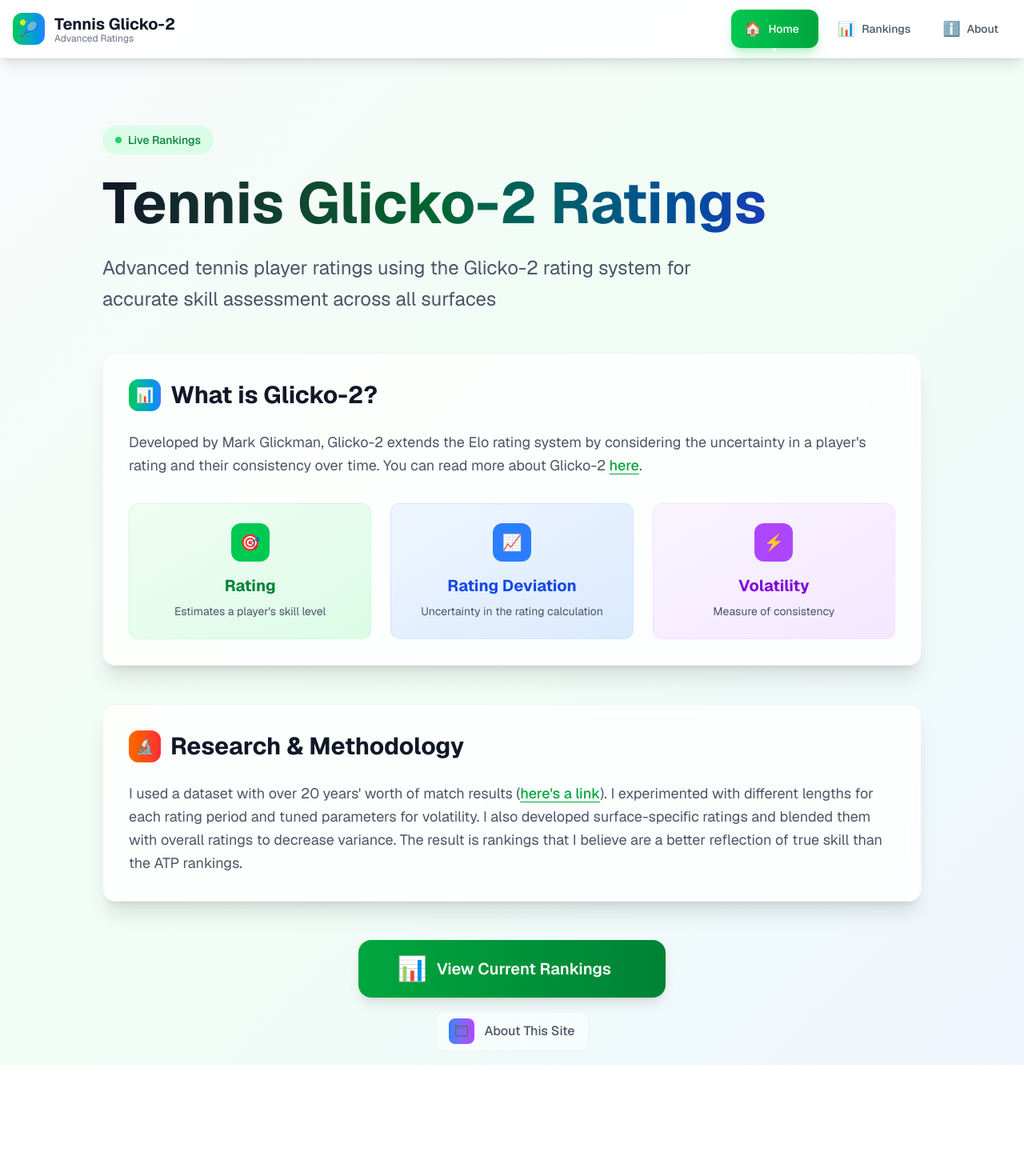
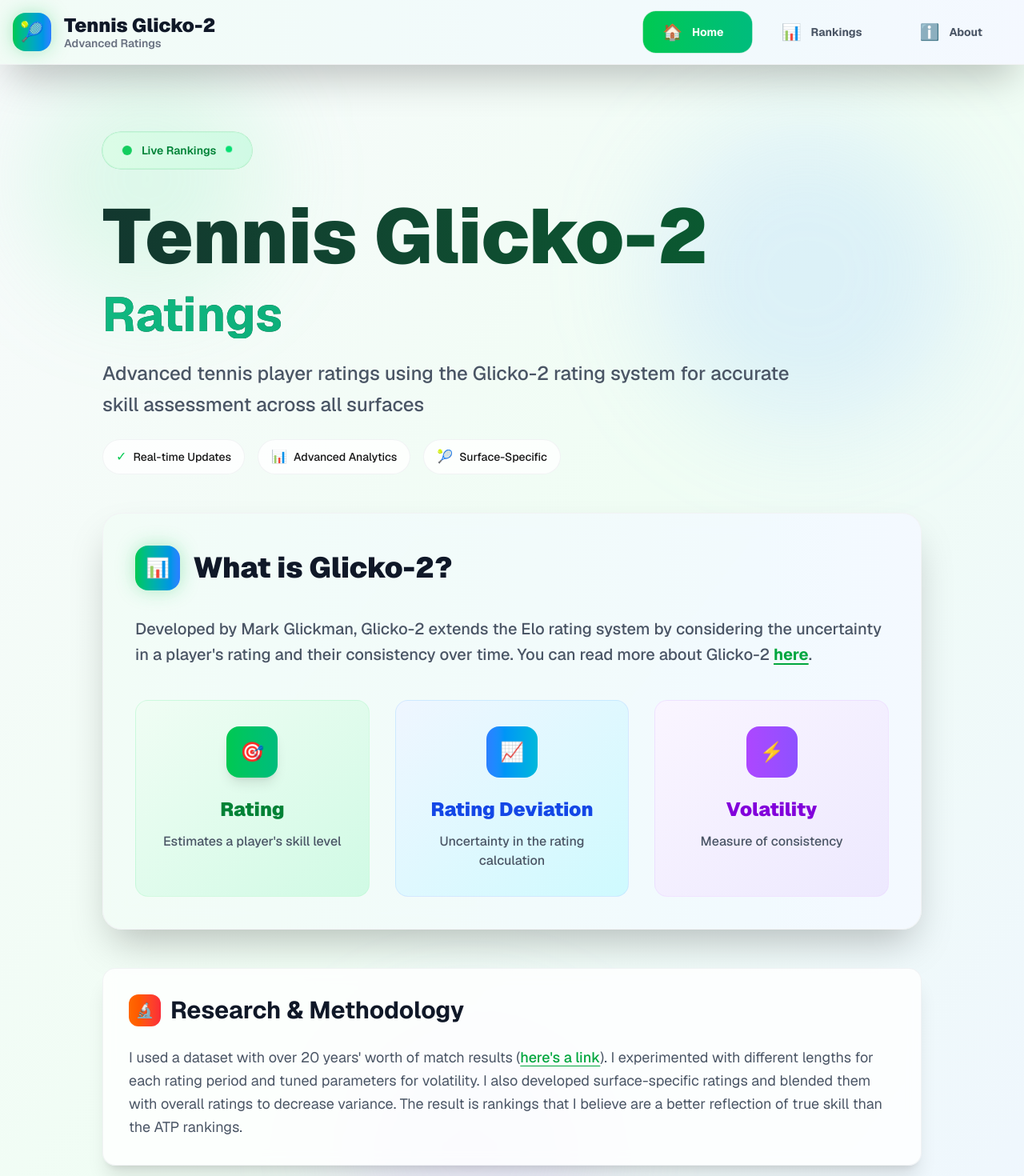
Before and after one commit to devenhagen/tennis-ratings-website, a Next.js app: page / in a window 1280 px wide. Shown: the top 1470 px of the page at 80% size. Before the commit the page ends 1331 px from the top, so only its background shows below. Built offline with nearby package versions, Linux system fonts and the light colour scheme.

Commit message:
sleeker UI

```diff
--- a/app/components/Navbar.tsx
+++ b/app/components/Navbar.tsx
@@ -13,43 +13,42 @@ export default function Navbar() {
   ];
 
   return (
-    <nav className="bg-white/90 dark:bg-gray-900/90 backdrop-blur-md shadow-lg border-b border-gray-200/50 dark:border-gray-700/50 sticky top-0 z-50">
-      <div className="container mx-auto px-4">
-        <div className="flex items-center justify-between h-16 sm:h-18">
+    <nav className="bg-white/95 dark:bg-gray-900/95 backdrop-blur-xl shadow-2xl border-b border-gray-200/50 dark:border-gray-700/50 sticky top-0 z-50 relative">
+      <div className="absolute inset-0 bg-gradient-to-r from-green-500/5 to-blue-500/5"></div>
+      <div className="container mx-auto px-4 relative z-10">
+        <div className="flex items-center justify-between h-18 sm:h-20">
           {/* Logo/Brand */}
-          <Link href="/" className="group flex items-center space-x-3 hover:scale-105 transition-transform duration-300">
-            <div className="w-10 h-10 bg-gradient-to-r from-green-500 to-blue-500 rounded-xl flex items-center justify-center group-hover:from-green-600 group-hover:to-blue-600 transition-all duration-300">
-              <span className="text-xl">🎾</span>
+          <Link href="/" className="group flex items-center space-x-4 hover:scale-105 transition-all duration-500">
+            <div className="w-12 h-12 bg-gradient-to-r from-green-500 to-blue-500 rounded-2xl flex items-center justify-center group-hover:from-green-600 group-hover:to-blue-600 transition-all duration-500 shadow-lg group-hover:shadow-xl animate-glow">
+              <span className="text-2xl">🎾</span>
             </div>
             <div className="flex flex-col">
-              <span className="text-lg sm:text-xl font-bold text-gray-900 dark:text-white group-hover:text-green-600 dark:group-hover:text-green-400 transition-colors duration-300">
+              <span className="text-xl sm:text-2xl font-black text-gray-900 dark:text-white group-hover:text-green-600 dark:group-hover:text-green-400 transition-colors duration-500">
                 Tennis Glicko-2
               </span>
-              <span className="text-xs text-gray-500 dark:text-gray-400 -mt-1">
+              <span className="text-sm text-gray-500 dark:text-gray-400 -mt-1 font-semibold">
                 Advanced Ratings
               </span>
             </div>
           </Link>
 
           {/* Navigation Links */}
-          <div className="flex space-x-2">
+          <div className="flex space-x-3">
             {navItems.map((item) => (
               <Link
                 key={item.href}
                 href={item.href}
-                className={`group relative flex items-center space-x-2 px-4 py-2.5 rounded-xl transition-all duration-300 font-medium text-sm ${
+                className={`group relative overflow-hidden flex items-center space-x-3 px-6 py-3 rounded-2xl transition-all duration-500 font-bold text-sm premium-hover ${
                   pathname === item.href
-                    ? 'bg-gradient-to-r from-green-500 to-green-600 text-white shadow-lg shadow-green-500/25'
-                    : 'text-gray-600 dark:text-gray-300 hover:bg-gray-100 dark:hover:bg-gray-800 hover:text-gray-900 dark:hover:text-white'
+                    ? 'bg-gradient-to-r from-green-500 to-emerald-500 text-white shadow-2xl shadow-green-500/30 animate-pulse-glow'
+                    : 'text-gray-600 dark:text-gray-300 hover:bg-gradient-to-r hover:from-gray-100 hover:to-gray-200 dark:hover:from-gray-800 dark:hover:to-gray-700 hover:text-gray-900 dark:hover:text-white hover:shadow-lg'
                 }`}
               >
-                <span className="text-lg group-hover:scale-110 transition-transform duration-300">
+                <span className="text-xl group-hover:scale-125 transition-transform duration-300">
                   {item.icon}
                 </span>
-                <span className="hidden sm:inline">{item.label}</span>
-                {pathname === item.href && (
-                  <div className="absolute -bottom-1 left-1/2 transform -translate-x-1/2 w-1 h-1 bg-white rounded-full"></div>
-                )}
+                <span className="hidden sm:inline font-bold">{item.label}</span>
+                <div className="absolute inset-0 bg-gradient-to-r from-white/20 to-transparent opacity-0 group-hover:opacity-100 transition-opacity duration-300"></div>
               </Link>
             ))}
           </div>
--- a/app/globals.css
+++ b/app/globals.css
@@ -80,3 +80,137 @@ body {
 * {
   transition: background-color 0.2s ease, border-color 0.2s ease, color 0.2s ease;
 }
+
+/* Advanced animations */
+@keyframes float {
+  0%, 100% { transform: translateY(0px); }
+  50% { transform: translateY(-10px); }
+}
+
+@keyframes glow {
+  0%, 100% { box-shadow: 0 0 20px rgba(34, 197, 94, 0.3); }
+  50% { box-shadow: 0 0 40px rgba(34, 197, 94, 0.6); }
+}
+
+@keyframes shimmer {
+  0% { background-position: -200% 0; }
+  100% { background-position: 200% 0; }
+}
+
+@keyframes pulse-glow {
+  0%, 100% {
+    box-shadow: 0 0 0 0 rgba(34, 197, 94, 0.4);
+    transform: scale(1);
+  }
+  50% {
+    box-shadow: 0 0 0 10px rgba(34, 197, 94, 0);
+    transform: scale(1.05);
+  }
+}
+
+@keyframes gradient-shift {
+  0% { background-position: 0% 50%; }
+  50% { background-position: 100% 50%; }
+  100% { background-position: 0% 50%; }
+}
+
+/* Utility classes for advanced effects */
+.animate-float {
+  animation: float 6s ease-in-out infinite;
+}
+
+.animate-glow {
+  animation: glow 2s ease-in-out infinite;
+}
+
+.animate-shimmer {
+  background: linear-gradient(90deg, transparent, rgba(255,255,255,0.4), transparent);
+  background-size: 200% 100%;
+  animation: shimmer 2s infinite;
+}
+
+.animate-pulse-glow {
+  animation: pulse-glow 2s infinite;
+}
+
+.animate-gradient {
+  background-size: 400% 400%;
+  animation: gradient-shift 8s ease infinite;
+}
+
+/* Glass morphism utilities */
+.glass {
+  background: rgba(255, 255, 255, 0.1);
+  backdrop-filter: blur(10px);
+  border: 1px solid rgba(255, 255, 255, 0.2);
+}
+
+.glass-dark {
+  background: rgba(0, 0, 0, 0.1);
+  backdrop-filter: blur(10px);
+  border: 1px solid rgba(255, 255, 255, 0.1);
+}
+
+/* Premium hover effects */
+.premium-hover {
+  transition: all 0.4s cubic-bezier(0.4, 0, 0.2, 1);
+}
+
+.premium-hover:hover {
+  transform: translateY(-8px) scale(1.02);
+  box-shadow: 0 25px 50px -12px rgba(0, 0, 0, 0.25);
+}
+
+/* Text gradient utilities */
+.text-gradient {
+  background: linear-gradient(135deg, #667eea 0%, #764ba2 100%);
+  -webkit-background-clip: text;
+  -webkit-text-fill-color: transparent;
+  background-clip: text;
+}
+
+.text-gradient-green {
+  background: linear-gradient(135deg, #10b981 0%, #059669 100%);
+  -webkit-background-clip: text;
+  -webkit-text-fill-color: transparent;
+  background-clip: text;
+}
+
+/* Advanced button styles */
+.btn-premium {
+  position: relative;
+  overflow: hidden;
+  background: linear-gradient(135deg, #667eea 0%, #764ba2 100%);
+  border: none;
+  color: white;
+  font-weight: 600;
+  transition: all 0.3s ease;
+}
+
+.btn-premium::before {
+  content: '';
+  position: absolute;
+  top: 0;
+  left: -100%;
+  width: 100%;
+  height: 100%;
+  background: linear-gradient(90deg, transparent, rgba(255,255,255,0.2), transparent);
+  transition: left 0.5s;
+}
+
+.btn-premium:hover::before {
+  left: 100%;
+}
+
+/* Floating elements - removed for static emojis */
+.floating {
+  /* animation: float 3s ease-in-out infinite; */
+}
+
+.floating:nth-child(2) {
+  /* animation-delay: 0.5s; */
+}
+
+.floating:nth-child(3) {
+  /* animation-delay: 1s; */
+}
--- a/app/page.tsx
+++ b/app/page.tsx
@@ -3,68 +3,105 @@ import Navbar from "./components/Navbar";
 
 export default function Home() {
   return (
-    <div className="min-h-screen bg-gradient-to-br from-slate-50 via-green-50 to-blue-50 dark:from-slate-900 dark:via-gray-900 dark:to-gray-800">
+    <div className="min-h-screen bg-gradient-to-br from-slate-50 via-green-50 to-blue-50 dark:from-slate-900 dark:via-gray-900 dark:to-gray-800 relative overflow-hidden">
+      {/* Animated background elements */}
+      <div className="absolute inset-0 overflow-hidden">
+        <div className="absolute top-20 left-10 w-72 h-72 bg-green-300/20 rounded-full blur-3xl animate-float"></div>
+        <div className="absolute top-40 right-20 w-96 h-96 bg-blue-300/20 rounded-full blur-3xl animate-float" style={{animationDelay: '2s'}}></div>
+        <div className="absolute bottom-20 left-1/3 w-80 h-80 bg-purple-300/20 rounded-full blur-3xl animate-float" style={{animationDelay: '4s'}}></div>
+      </div>
+
       <Navbar />
-      <div className="font-sans grid grid-rows-[20px_1fr_20px] items-center justify-items-center min-h-screen p-4 pb-20 gap-8 sm:p-8">
+      <div className="font-sans grid grid-rows-[20px_1fr_20px] items-center justify-items-center min-h-screen p-4 pb-20 gap-8 sm:p-8 relative z-10">
       <main className="flex flex-col gap-12 row-start-2 items-center sm:items-start max-w-5xl">
         {/* Header Section */}
-        <div className="text-center sm:text-left space-y-6">
-          <div className="space-y-4">
-            <div className="inline-flex items-center gap-2 px-4 py-2 bg-green-100 dark:bg-green-900/30 text-green-700 dark:text-green-300 rounded-full text-sm font-medium">
-              <span className="w-2 h-2 bg-green-500 rounded-full animate-pulse"></span>
-              Live Rankings
+        <div className="text-center sm:text-left space-y-8">
+          <div className="space-y-6">
+            <div className="inline-flex items-center gap-3 px-6 py-3 bg-gradient-to-r from-green-100 to-emerald-100 dark:from-green-900/40 dark:to-emerald-900/40 text-green-700 dark:text-green-300 rounded-full text-sm font-semibold shadow-lg border border-green-200/50 dark:border-green-700/50 animate-pulse-glow">
+              <span className="w-3 h-3 bg-green-500 rounded-full animate-pulse"></span>
+              <span>Live Rankings</span>
+              <div className="w-2 h-2 bg-green-400 rounded-full animate-bounce"></div>
             </div>
-            <h1 className="text-5xl sm:text-7xl font-bold bg-gradient-to-r from-gray-900 via-green-800 to-blue-800 dark:from-white dark:via-green-300 dark:to-blue-300 bg-clip-text text-transparent leading-tight">
-              Tennis Glicko-2 Ratings
+            <h1 className="text-6xl sm:text-8xl font-black bg-gradient-to-r from-gray-900 via-green-800 to-blue-800 dark:from-white dark:via-green-300 dark:to-blue-300 bg-clip-text text-transparent leading-tight animate-gradient">
+              Tennis Glicko-2
+              <span className="block text-4xl sm:text-6xl font-bold text-gradient-green mt-2">
+                Ratings
+              </span>
             </h1>
-            <p className="text-xl sm:text-2xl text-gray-600 dark:text-gray-300 max-w-3xl leading-relaxed">
+            <p className="text-xl sm:text-2xl text-gray-600 dark:text-gray-300 max-w-4xl leading-relaxed font-medium">
               Advanced tennis player ratings using the Glicko-2 rating system for accurate skill assessment across all surfaces
             </p>
+            <div className="flex flex-wrap gap-4 items-center justify-center sm:justify-start">
+              <div className="flex items-center gap-2 px-4 py-2 bg-white/80 dark:bg-gray-800/80 rounded-full border border-gray-200/50 dark:border-gray-700/50">
+                <span className="text-green-500">✓</span>
+                <span className="text-sm font-medium">Real-time Updates</span>
+              </div>
+              <div className="flex items-center gap-2 px-4 py-2 bg-white/80 dark:bg-gray-800/80 rounded-full border border-gray-200/50 dark:border-gray-700/50">
+                <span className="text-blue-500">📊</span>
+                <span className="text-sm font-medium">Advanced Analytics</span>
+              </div>
+              <div className="flex items-center gap-2 px-4 py-2 bg-white/80 dark:bg-gray-800/80 rounded-full border border-gray-200/50 dark:border-gray-700/50">
+                <span className="text-purple-500">🎾</span>
+                <span className="text-sm font-medium">Surface-Specific</span>
+              </div>
+            </div>
           </div>
         </div>
 
         {/* Glicko-2 Explanation */}
-        <div className="bg-white/80 dark:bg-gray-800/80 backdrop-blur-sm rounded-2xl p-8 shadow-xl border border-gray-200/50 dark:border-gray-700/50 hover:shadow-2xl transition-all duration-300">
-          <div className="flex items-center gap-3 mb-6">
-            <div className="w-10 h-10 bg-gradient-to-r from-green-500 to-blue-500 rounded-xl flex items-center justify-center">
-              <span className="text-white text-lg">📊</span>
+        <div className="bg-white/90 dark:bg-gray-800/90 backdrop-blur-md rounded-3xl p-10 shadow-2xl border border-gray-200/50 dark:border-gray-700/50 premium-hover relative overflow-hidden">
+          <div className="absolute inset-0 bg-gradient-to-r from-green-500/5 to-blue-500/5"></div>
+          <div className="relative z-10">
+            <div className="flex items-center gap-4 mb-8">
+              <div className="w-14 h-14 bg-gradient-to-r from-green-500 to-blue-500 rounded-2xl flex items-center justify-center animate-glow shadow-lg">
+                <span className="text-white text-2xl">📊</span>
               </div>
-            <h2 className="text-3xl font-bold text-gray-900 dark:text-white">
+              <h2 className="text-4xl font-black text-gray-900 dark:text-white">
                 What is Glicko-2?
               </h2>
             </div>
-          <p className="text-lg text-gray-600 dark:text-gray-300 mb-8 leading-relaxed">
+            <p className="text-xl text-gray-600 dark:text-gray-300 mb-10 leading-relaxed font-medium">
               Developed by Mark Glickman, Glicko-2 extends the Elo rating system by considering the uncertainty in a player's rating and their consistency over time. You can read more about Glicko-2{' '}
               <a
                 href="https://www.glicko.net/glicko/glicko2.pdf"
                 target="_blank"
                 rel="noopener noreferrer"
-              className="text-green-600 dark:text-green-400 hover:text-green-700 dark:hover:text-green-300 underline underline-offset-4 transition-colors font-medium"
+                className="text-green-600 dark:text-green-400 hover:text-green-700 dark:hover:text-green-300 underline underline-offset-4 transition-colors font-bold"
               >
                 here
               </a>.
             </p>
-          <div className="grid grid-cols-1 sm:grid-cols-3 gap-6">
-            <div className="group text-center p-6 bg-gradient-to-br from-green-50 to-green-100 dark:from-green-900/20 dark:to-green-800/20 rounded-xl border border-green-200/50 dark:border-green-700/50 hover:shadow-lg transition-all duration-300">
-              <div className="w-12 h-12 bg-green-500 rounded-xl flex items-center justify-center mx-auto mb-4 group-hover:scale-110 transition-transform duration-300">
-                <span className="text-white text-xl">🎯</span>
+            <div className="grid grid-cols-1 sm:grid-cols-3 gap-8">
+              <div className="group text-center p-8 bg-gradient-to-br from-green-50 to-emerald-100 dark:from-green-900/30 dark:to-emerald-900/30 rounded-2xl border border-green-200/50 dark:border-green-700/50 premium-hover relative overflow-hidden">
+                <div className="absolute inset-0 bg-gradient-to-r from-green-500/10 to-emerald-500/10 opacity-0 group-hover:opacity-100 transition-opacity duration-300"></div>
+                <div className="relative z-10">
+                  <div className="w-16 h-16 bg-gradient-to-r from-green-500 to-emerald-500 rounded-2xl flex items-center justify-center mx-auto mb-6 group-hover:scale-110 transition-transform duration-300 shadow-lg">
+                    <span className="text-white text-2xl">🎯</span>
                   </div>
-              <div className="text-xl font-bold text-green-700 dark:text-green-300 mb-2">Rating</div>
-              <div className="text-sm text-gray-600 dark:text-gray-300">Estimates a player's skill level</div>
+                  <div className="text-2xl font-black text-green-700 dark:text-green-300 mb-3">Rating</div>
+                  <div className="text-base text-gray-600 dark:text-gray-300 font-medium">Estimates a player's skill level</div>
                 </div>
-            <div className="group text-center p-6 bg-gradient-to-br from-blue-50 to-blue-100 dark:from-blue-900/20 dark:to-blue-800/20 rounded-xl border border-blue-200/50 dark:border-blue-700/50 hover:shadow-lg transition-all duration-300">
-              <div className="w-12 h-12 bg-blue-500 rounded-xl flex items-center justify-center mx-auto mb-4 group-hover:scale-110 transition-transform duration-300">
-                <span className="text-white text-xl">📈</span>
               </div>
-              <div className="text-xl font-bold text-blue-700 dark:text-blue-300 mb-2">Rating Deviation</div>
-              <div className="text-sm text-gray-600 dark:text-gray-300">Uncertainty in the rating calculation</div>
+              <div className="group text-center p-8 bg-gradient-to-br from-blue-50 to-cyan-100 dark:from-blue-900/30 dark:to-cyan-900/30 rounded-2xl border border-blue-200/50 dark:border-blue-700/50 premium-hover relative overflow-hidden">
+                <div className="absolute inset-0 bg-gradient-to-r from-blue-500/10 to-cyan-500/10 opacity-0 group-hover:opacity-100 transition-opacity duration-300"></div>
+                <div className="relative z-10">
+                  <div className="w-16 h-16 bg-gradient-to-r from-blue-500 to-cyan-500 rounded-2xl flex items-center justify-center mx-auto mb-6 group-hover:scale-110 transition-transform duration-300">
+                    <span className="text-white text-2xl">📈</span>
                   </div>
-            <div className="group text-center p-6 bg-gradient-to-br from-purple-50 to-purple-100 dark:from-purple-900/20 dark:to-purple-800/20 rounded-xl border border-purple-200/50 dark:border-purple-700/50 hover:shadow-lg transition-all duration-300">
-              <div className="w-12 h-12 bg-purple-500 rounded-xl flex items-center justify-center mx-auto mb-4 group-hover:scale-110 transition-transform duration-300">
-                <span className="text-white text-xl">⚡</span>
+                  <div className="text-2xl font-black text-blue-700 dark:text-blue-300 mb-3">Rating Deviation</div>
+                  <div className="text-base text-gray-600 dark:text-gray-300 font-medium">Uncertainty in the rating calculation</div>
                 </div>
-              <div className="text-xl font-bold text-purple-700 dark:text-purple-300 mb-2">Volatility</div>
-              <div className="text-sm text-gray-600 dark:text-gray-300">Measure of consistency</div>
+              </div>
+              <div className="group text-center p-8 bg-gradient-to-br from-purple-50 to-violet-100 dark:from-purple-900/30 dark:to-violet-900/30 rounded-2xl border border-purple-200/50 dark:border-purple-700/50 premium-hover relative overflow-hidden">
+                <div className="absolute inset-0 bg-gradient-to-r from-purple-500/10 to-violet-500/10 opacity-0 group-hover:opacity-100 transition-opacity duration-300"></div>
+                <div className="relative z-10">
+                  <div className="w-16 h-16 bg-gradient-to-r from-purple-500 to-violet-500 rounded-2xl flex items-center justify-center mx-auto mb-6 group-hover:scale-110 transition-transform duration-300">
+                    <span className="text-white text-2xl">⚡</span>
+                  </div>
+                  <div className="text-2xl font-black text-purple-700 dark:text-purple-300 mb-3">Volatility</div>
+                  <div className="text-base text-gray-600 dark:text-gray-300 font-medium">Measure of consistency</div>
+                </div>
+              </div>
             </div>
           </div>
         </div>
@@ -96,13 +133,15 @@ export default function Home() {
         {/* Navigation Links */}
         <div className="flex gap-6 items-center justify-center w-full">
           <a
-            className="group relative overflow-hidden rounded-2xl bg-gradient-to-r from-green-600 to-green-700 text-white font-semibold text-lg sm:text-xl h-16 sm:h-18 px-8 sm:px-12 flex items-center justify-center gap-3 hover:from-green-700 hover:to-green-800 transition-all duration-300 shadow-lg hover:shadow-xl transform hover:scale-105"
+            className="group relative overflow-hidden rounded-3xl bg-gradient-to-r from-green-600 via-emerald-600 to-green-700 text-white font-black text-xl sm:text-2xl h-20 sm:h-24 px-12 sm:px-16 flex items-center justify-center gap-4 hover:from-green-700 hover:via-emerald-700 hover:to-green-800 transition-all duration-500 shadow-2xl hover:shadow-3xl transform hover:scale-110 animate-pulse-glow btn-premium"
             href="/rankings"
           >
-            <div className="absolute inset-0 bg-gradient-to-r from-white/20 to-transparent opacity-0 group-hover:opacity-100 transition-opacity duration-300"></div>
-            <span className="text-3xl group-hover:scale-110 transition-transform duration-300">📊</span>
-            <span className="relative z-10">View Current Rankings</span>
-            <div className="w-2 h-2 bg-white rounded-full opacity-0 group-hover:opacity-100 transition-opacity duration-300"></div>
+            <div className="absolute inset-0 bg-gradient-to-r from-white/30 to-transparent opacity-0 group-hover:opacity-100 transition-opacity duration-500 animate-shimmer"></div>
+            <div className="relative z-10 flex items-center gap-4">
+              <span className="text-4xl group-hover:scale-125 transition-transform duration-300">📊</span>
+              <span className="relative z-10 font-black">View Current Rankings</span>
+            </div>
+            <div className="absolute inset-0 bg-gradient-to-r from-transparent via-white/20 to-transparent -translate-x-full group-hover:translate-x-full transition-transform duration-1000"></div>
           </a>
         </div>
 
```
Lines whose indentation alone changed are shown as unchanged.
